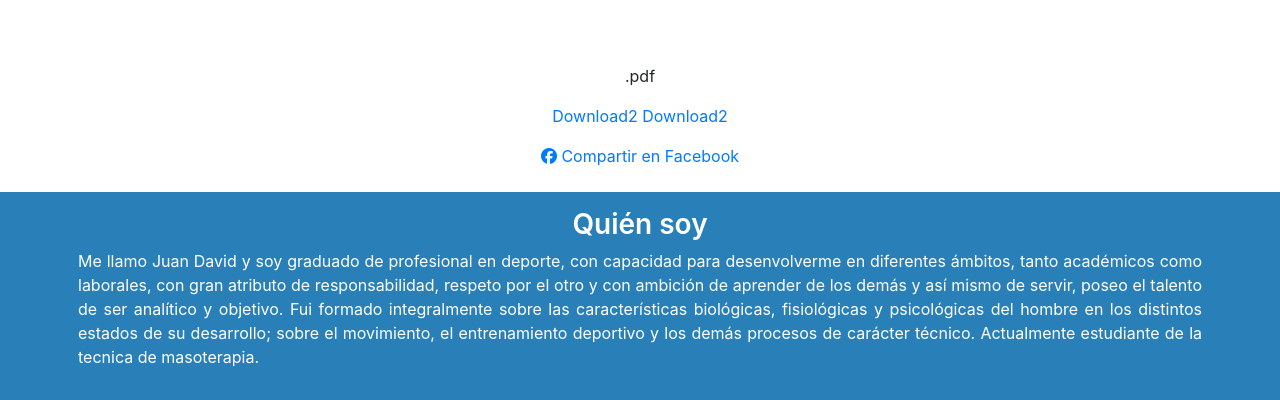
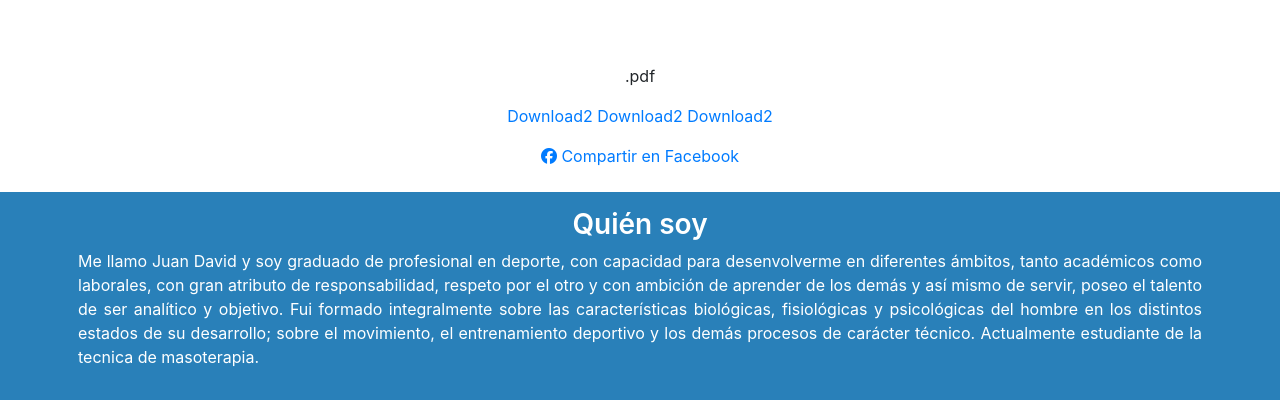
Before and after one commit to Martica199005/BlogJuandafinalProject, a Django app: template articles/templates/articles/articles_details.html in a window 1280 px wide. Shown: the part 285-685 px from the top of the page. Run offline with Django 3.2, Linux system fonts and the light colour scheme; the template is opened without the code that fills it, so the values that code supplies are empty; some libraries are stand-ins or nearby versions.

Commit message:
How to download files from Cloudinary

```diff
--- a/articles/templates/articles/articles_details.html
+++ b/articles/templates/articles/articles_details.html
@@ -35,8 +35,10 @@
               <!--<a href="{{articles.thumb.url}}" download="{{articles.thumb.url}}">Download File</a>
               <a href="https://res.cloudinary.com/demo/image/upload/fl_attachment/sample.jpg" target="_blank" rel="nofollow noreferrer">image</a>-->
               <p>{{articles.thumb}}.pdf</p>
-              <a href="https://res.cloudinary.com/hybzktgvk/image/upload/fl_attachment/v1587918400/{{articles.thumb}}.pdf" target="_blank" rel="nofollow noreferrer">Download2</a>
-              <a href="https://res.cloudinary.com/hybzktgvk/image/upload/v1587918400/fl_attachment/samples/sheep.pdf" target="_blank" rel="nofollow noreferrer">Download2</a>
+              <a href="https://res.cloudinary.com/demo/image/upload/fl_attachment/multi_page_pdf.pdf" target="_blank" rel="nofollow noreferrer">Download2</a>
+              <a href="https://res.cloudinary.com/hybzktgvk/image/upload/v1587918400/samples/fl_attachment/sheep.jpg" target="_blank" rel="nofollow noreferrer">Download2</a>
+              <a href="fl_attachment/https://res.cloudinary.com/hybzktgvk/image/upload/v1587918400/samples/sheep.jpg" target="_blank" rel="nofollow noreferrer">Download2</a>
+
 
 
 
```
